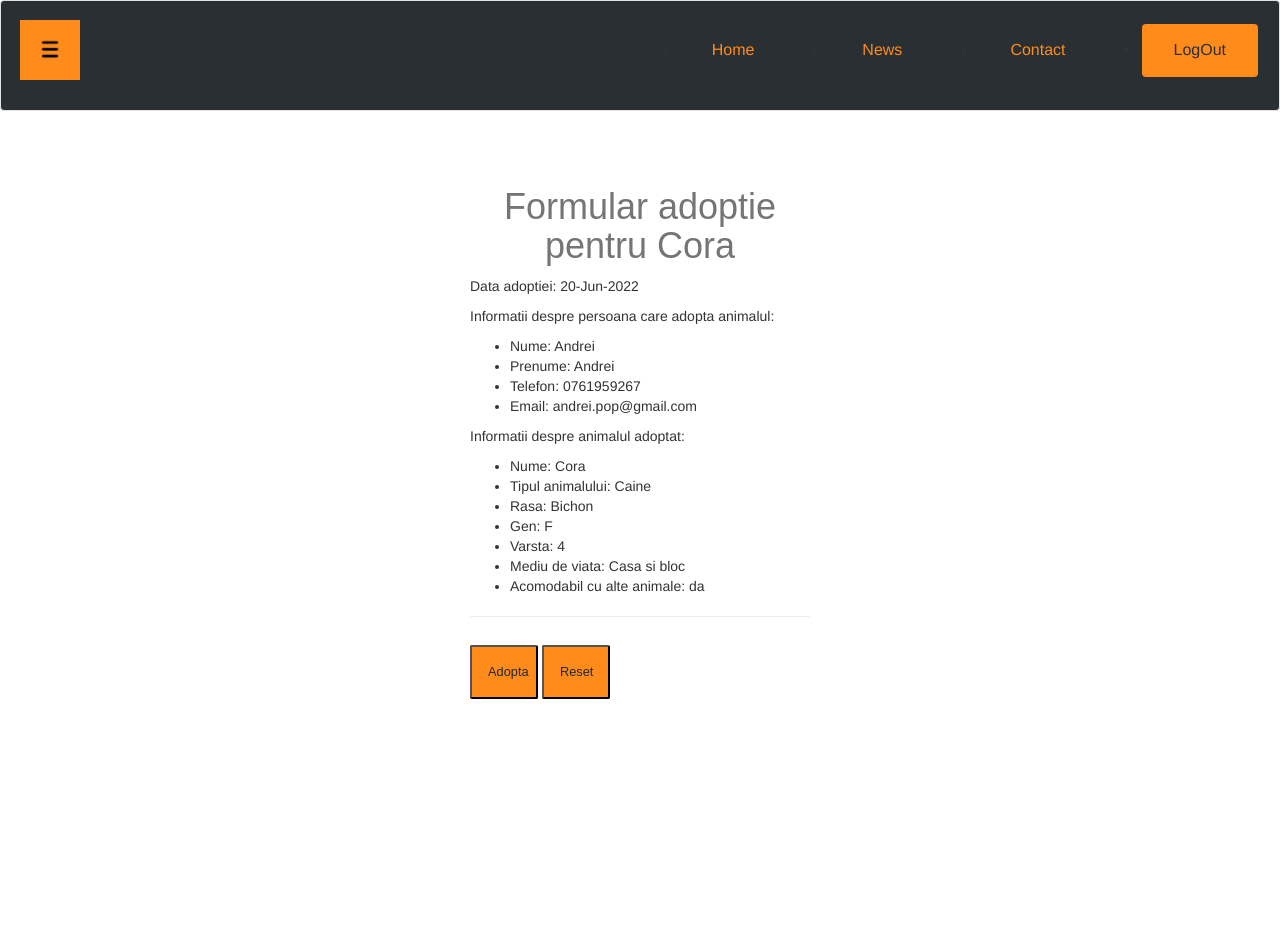
After one commit to DianaHasna/Adoptia-Salveaza-Vieti, a PHP site: page /php/adoptaAnimal.php?id_animal=2 in a window 1280 px wide. The commit adds this page. Run offline with PHP 8.4, Linux system fonts and the light colour scheme; a user stored in the database is signed in; data comes from the database, SQL or seed files in the repository.

Commit message:
update cu functionalitati

```diff
--- a/baza de date/adoptii.sql
+++ b/baza de date/adoptii.sql
@@ -3,7 +3,7 @@
 -- https://www.phpmyadmin.net/
 --
 -- Gazdă: 127.0.0.1
--- Timp de generare: iun. 19, 2022 la 10:28 PM
+-- Timp de generare: iun. 20, 2022 la 09:32 PM
 -- Versiune server: 10.4.24-MariaDB
 -- Versiune PHP: 8.1.6
 
--- /dev/null
+++ b/php/adoptaAnimal.php
@@ -0,0 +1,158 @@
+<!DOCTYPE html>
+<?php
+session_start();
+global $conn;
+if(!isset($_SESSION['id_utilizator'])){
+    header("location: ../index.php");
+}
+
+include("../include/inHeaderUser.php");
+
+$id_animal = $_GET['id_animal'];
+$select_animal = $conn->prepare("select * from animale where id_animal=?");
+$select_animal->execute(array($id_animal));
+$animal = $select_animal->fetch();
+
+$nume_a = $animal['nume'];
+$tip_a = $animal['tip_animal'];
+$rasa_a = $animal['rasa'];
+$gen_a = $animal['gen'];
+$varsta_a = $animal['varsta'];
+$mediu_a = $animal['mediu_viata'];
+$acomodabil_a = $animal['acomodabil'];
+
+$id_utilizator = $_SESSION['id_utilizator'];
+$select_utilizator = $conn->prepare("select * from utilizatori where id_utilizator=?");
+$select_utilizator->execute(array($id_utilizator));
+$utilizator = $select_utilizator->fetch();
+
+$nume_u = $utilizator['nume'];
+$prenume_u = $utilizator['prenume'];
+$email_u = $utilizator['email'];
+$telefon_u = $utilizator['telefon'];
+
+$data_adoptie = date("d-M-Y");
+
+?>
+
+<title>Home</title>
+<link rel="stylesheet" type="text/css" href="../css/admin.css">
+<script type="text/javascript" src="../javascript/adminJS.js" > </script>
+<div class="content">
+    <form action="" method="post" enctype="multipart/form-data">
+        <div class="container1">
+            <div class="container">
+                <div id="formular">
+                    <h1 align="center" class="a">Formular adoptie pentru <?php echo $animal['nume']; ?> </h1>
+
+                    <p>Data adoptiei: <?php echo $data_adoptie; ?> </p>
+
+                    <p>Informatii despre persoana care adopta animalul:
+                        <ul>
+                            <li>
+                                Nume: <?php echo $nume_u;?>
+                            </li>
+                            <li>
+                                Prenume: <?php echo $prenume_u;?>
+                            </li>
+                            <li>
+                                Telefon: <?php echo $telefon_u;?>
+                            </li>
+                            <li>
+                                Email: <?php echo $email_u;?>
+                            </li>
+                        </ul>
+                    </p>
+
+
+
+                    <p>Informatii despre animalul adoptat:
+                        <ul>
+                            <li>
+                                Nume: <?php echo $nume_a;?>
+                            </li>
+                            <li>
+                                Tipul animalului: <?php echo $tip_a;?>
+                            </li>
+                            <li>
+                                Rasa: <?php echo $rasa_a;?>
+                            </li>
+                            <li>
+                                Gen: <?php echo $gen_a;?>
+                            </li>
+                            <li>
+                                Varsta: <?php echo $varsta_a;?>
+                            </li>
+                            <li>
+                                Mediu de viata: <?php echo $mediu_a;?>
+                            </li>
+                            <li>
+                                Acomodabil cu alte animale: <?php echo $acomodabil_a;?>
+                            </li>
+                        </ul>
+                    </p>
+
+
+                </div>
+
+                <hr>
+
+                <button class="submit" type="submit" name="submit">Adopta</button>
+
+                <button class="reset" type="reset">Reset</button>
+
+
+
+            </div>
+        </div>
+    </form>
+</div>
+
+<?php
+
+if(isset($_POST['submit'])){
+
+    $id_max = $conn->prepare("select * from adoptii");
+
+    $id_max->execute();
+
+    $maxim_id = -1;
+
+    while ($result2 = $id_max->fetch()) {
+        if ((int)$result2["id_adoptie"] > $maxim_id) {
+            $maxim_id = (int)$result2["id_adoptie"];
+        }
+    }
+
+    if ($maxim_id == -1) {
+
+        $adoptie_id = "1";
+
+    } else {
+        $adoptie_id = $maxim_id + 1;
+        $adoptie_id = (string)$anunt_id;
+
+    }
+
+    $insert_adoptie = $conn->prepare("insert into adoptii values(?,?,?,?)");
+    $res = $insert_adoptie->execute(array($adoptie_id,$id_utilizator,$id_animal,$data_adoptie));
+
+    if(!$res){
+        die("<script>alert('Ne pare rau, in acest moment nu se pot face adoptii, va rugam sa reveniti mai tarziu')</script>");
+    }
+    else{
+
+        $update_a = $conn->prepare("update animale set adoptat='da' where id_animal=?");
+        $up = $update_a->execute(array($id_animal));
+
+        if(!$up){
+            $delete_adoptie = $conn->prepare("delete from adoptii where id_adoptie=?");
+            $delete_adoptie->execute(array($adoptie_id));
+            die("<script>alert('Ne pare rau, in acest moment nu se pot face adoptii, va rugam sa reveniti mai tarziu')</script>");
+        }
+        else {
+            echo "<script>alert('Felicitari, ati adoptat un animal!')</script>";
+        }
+    }
+
+}
--- a/php/vizualizareAnimal.php
+++ b/php/vizualizareAnimal.php
@@ -57,6 +57,9 @@ if(isset($_SESSION['id_administrator'])){
 if($rows == 1) {
     echo "<a href='vizualizareFisa.php?id_animal=" . $id_animal . "'>Vezi fisa medicala a animalului</a>";
 }
+if(isset($_SESSION['id_utilizator'])){
+    echo "<br><a href='adoptaAnimal.php?id_animal=" . $id_animal . "'>Adopta animalul curent</a>";
+}
 
 
 include("../include/footer.php");
--- a/php/vizualizareFisa.php
+++ b/php/vizualizareFisa.php
@@ -32,7 +32,7 @@ $check_animal->execute(array($id_animal));
 
 $infoAnimal = $check_animal->fetch();
 
-echo "<center><h2>" . $infoAnimal['nume'] .  "</h2></center><br><br>";
+echo "<center><h2>Fisa medicala a lui " . $infoAnimal['nume'] .  "</h2></center><br><br>";
 
 $check_fisa = $conn->prepare("select * from fisa_medicala where id_animal=?");
 $check_fisa->execute(array($id_animal));
@@ -53,7 +53,7 @@ if($rows == 0){
     }
 }
 else{
-    echo "<p>Bolile pe care le are animalul:</p>";
+    echo "<p>Bolile pe care le are " . $infoAnimal['nume'] . ":</p>";
     echo "<ol>";
     while($map = $check_boli->fetch()){
         $id_boala = $map['id_boala'];
```
Also changed, not shown: php/mainUser.php (line endings or trailing spaces).
